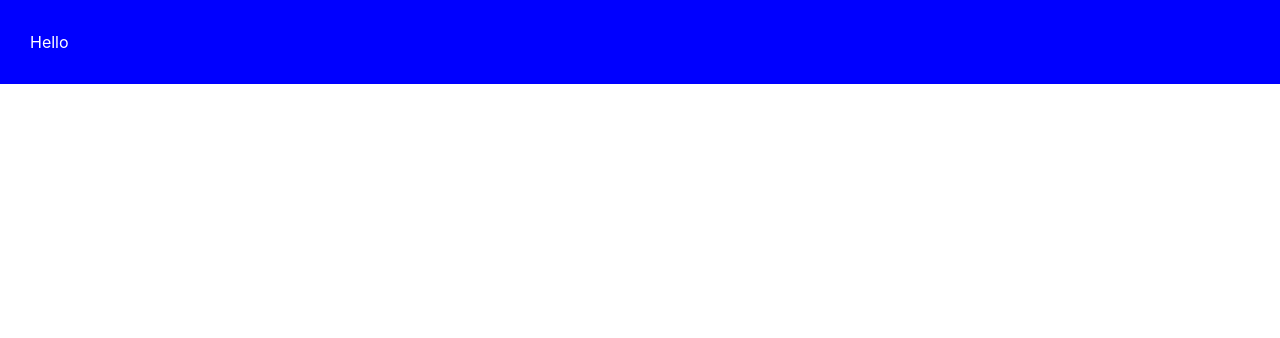
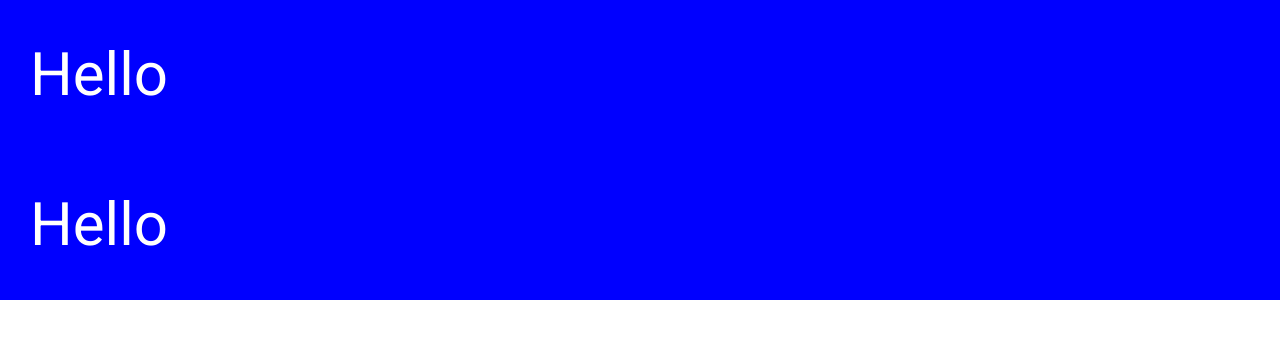
Before and after one commit to JoseAPeralta/lottery-app, a React (Vite) app: page / in a window 1280 px wide. Shown: the top 338 px of the page. Built offline with nearby package versions, Linux system fonts and the light colour scheme.

Commit message:
refactor eslint and prettier config file to json file to prevent import module conflicts add roboto font and configure in chakraui theme

```diff
--- a/package.json
+++ b/package.json
@@ -23,6 +23,7 @@
     "@chakra-ui/react": "^2.4.6",
     "@emotion/react": "^11.10.5",
     "@emotion/styled": "^11.10.5",
+    "@fontsource/roboto": "^4.5.8",
     "framer-motion": "^8.2.4",
     "react": "^18.2.0",
     "react-dom": "^18.2.0"
--- a/src/App.tsx
+++ b/src/App.tsx
@@ -1,11 +1,14 @@
-
-import { Box } from "@chakra-ui/react"
+import { Box, Text } from '@chakra-ui/react';
 
 function App() {
-
   return (
     <>
-      <Box bg={"red.800"} p={30} color={"white"}>Hello</Box>
+      <Box bg={'red.800'} p={30} color={'white'} fontSize={'6xl'}>
+        Hello
+      </Box>
+      <Text as={'h1'} bg={'red.800'} p={30} color={'white'} fontSize={'6xl'}>
+        Hello
+      </Text>
     </>
   );
 }
--- a/src/main.tsx
+++ b/src/main.tsx
@@ -1,7 +1,8 @@
 import React from 'react';
 import ReactDOM from 'react-dom/client';
-import { ChakraProvider } from '@chakra-ui/react'
-import theme from './theme.js';
+import { ChakraProvider } from '@chakra-ui/react';
+import theme from './theme';
+import '@fontsource/roboto';
 import App from './App';
 
 ReactDOM.createRoot(document.getElementById('root') as HTMLElement).render(
--- a/src/theme.js
+++ b/src/theme.js
@@ -1,13 +1,18 @@
 import { extendTheme } from '@chakra-ui/react'
 
-const colors = {
+const theme = extendTheme({
+  fonts: {
+    heading: `'Roboto', sans-serif`,
+    body: `'Roboto', sans-serif`,
+  },
+  colors: {
   red: {
     900: '#1a365d',
     800: 'blue',
     700: '#2a69ac',
   },
 }
+})
 
-const theme = extendTheme({ colors })
 
 export default theme
--- a/tsconfig.json
+++ b/tsconfig.json
@@ -5,7 +5,7 @@
     "lib": ["DOM", "DOM.Iterable", "ESNext"],
     "allowJs": true,
     "skipLibCheck": true,
-    "esModuleInterop": false,
+    "esModuleInterop": true,
     "allowSyntheticDefaultImports": true,
     "strict": true,
     "forceConsistentCasingInFileNames": true,
```
Also changed, not shown: .eslintrc.json, .prettierrc.js (deleted), .prettierrc.json (added), 1 other file (tests, documents, lock files or other folders).
